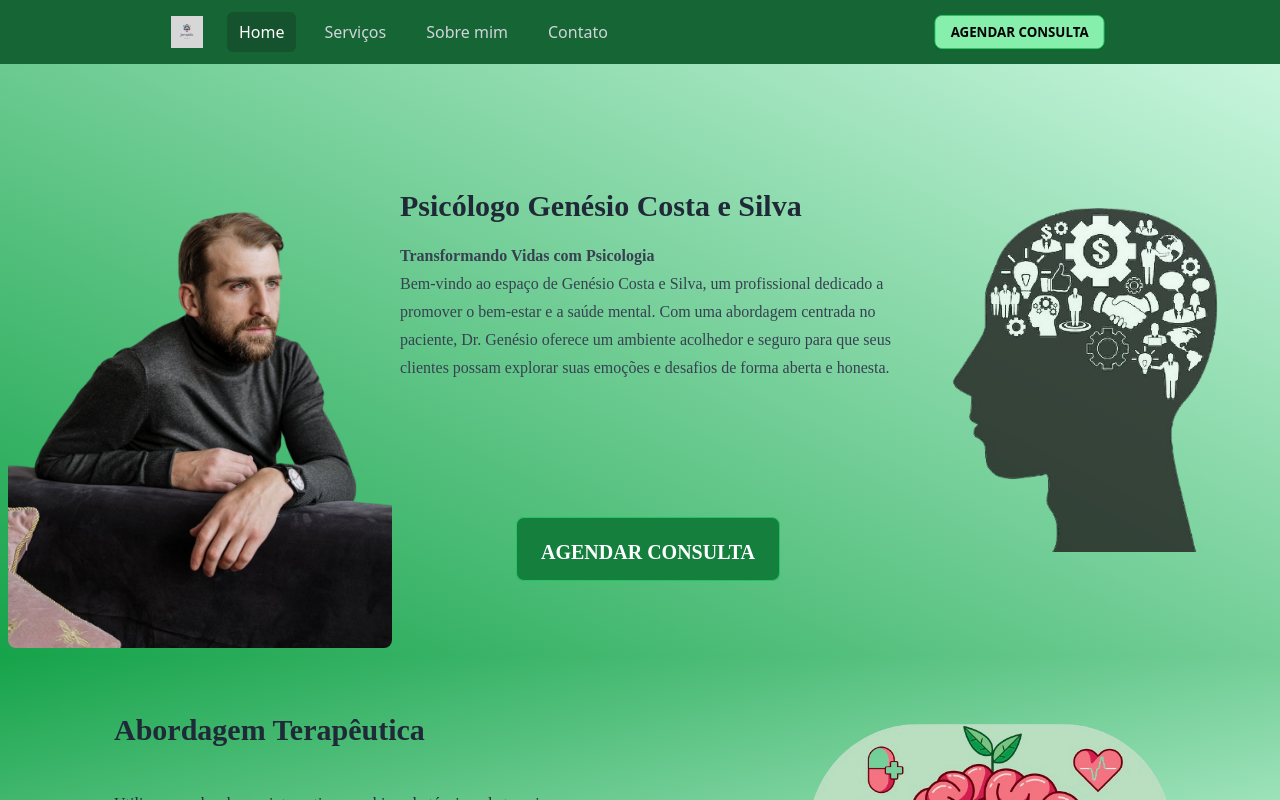
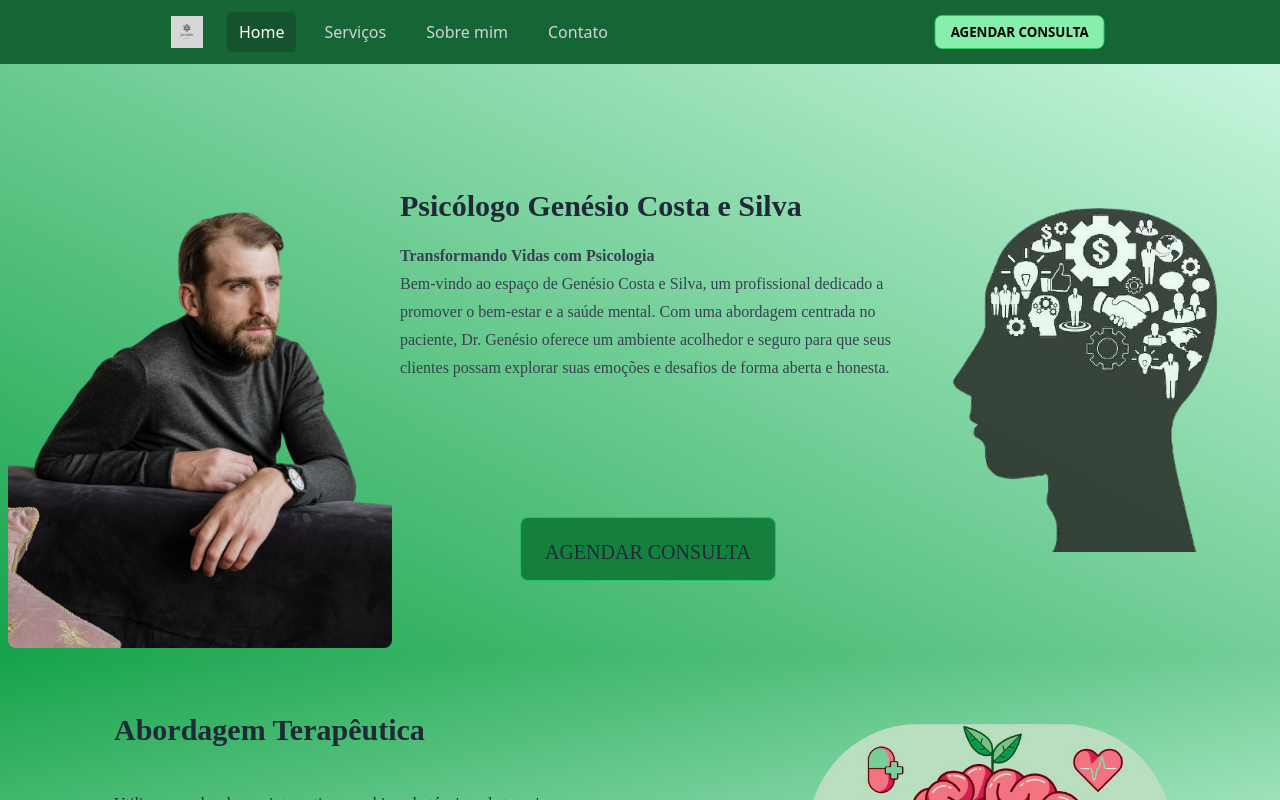
Before and after one commit to 8harrison/about-page-example, a Next.js app: page /second-example in a window 1280 px wide. Shown: the top 800 px of the page. Built offline with nearby package versions, Linux system fonts and the light colour scheme.

Commit message:
feat - inserção de redirecionamento para whatsapp
Signed-off-by: Harrison <monteiro4100@gmail.com>

```diff
--- a/src/app/second-example/components/TestContact.tsx
+++ b/src/app/second-example/components/TestContact.tsx
@@ -1,4 +1,10 @@
 import Image from "next/image";
+
+const message = "Gostaria de marcar uma consulta para terapia individual."
+    .split(" ")
+    .join("%20");
+
+const whatsappLink = `https://wa.me/554888123179?text=${message}`;
 
 export default function TestContact() {
     return (
@@ -40,7 +46,8 @@ export default function TestContact() {
                             />
                             <span>contact@business.com</span>
                         </p>
-                        <button className="btn self-center bg-green-300 active:bg-green-200 hover:bg-green-200 border-green-400 active:border-green-300 hover:border-green-300">
+                        <a href={whatsappLink} className="self-center">
+                            <button className="btn bg-green-300 active:bg-green-200 hover:bg-green-200 border-green-400 active:border-green-300 hover:border-green-300">
                                 <Image
                                     src="https://www.svgrepo.com/show/110197/whatsapp.svg"
                                     className="w-5 "
@@ -50,6 +57,7 @@ export default function TestContact() {
                                 />
                                 WhatsApp
                             </button>
+                        </a>
                     </div>
                 </div>
                 <form
--- a/src/app/second-example/components/TestHeader.tsx
+++ b/src/app/second-example/components/TestHeader.tsx
@@ -13,6 +13,9 @@ interface PropsSection {
     href: string;
     current: boolean;
 }
+const message = 'Gostaria de marcar uma consulta para terapia individual.'.split(' ').join('%20')
+
+const whatsappLink = `https://wa.me/554888123179?text=${message}`;
 
 let navigation = [
     { name: "Home", href: "#", current: true },
@@ -103,7 +106,7 @@ export default function Example() {
                                     type="button"
                                     className="btn rounded-lg bg-green-300 hover:bg-green-500 hover:border-green-600 text-black text-sm font-bold border-green-500 active:bg-green-500 h-2 min-h-9 leading-none"
                                 >
-                                    AGENDAR CONSULTA
+                                    <a href={whatsappLink}>AGENDAR CONSULTA</a>
                                 </button>
                             </div>
                         </div>
--- a/src/app/second-example/components/TestIntroduction.tsx
+++ b/src/app/second-example/components/TestIntroduction.tsx
@@ -1,7 +1,12 @@
 import Image from "next/image";
 
+const message = "Gostaria de marcar uma consulta para terapia individual."
+    .split(" ")
+    .join("%20");
+
+const whatsappLink = `https://wa.me/554888123179?text=${message}`;
+
 export default function Introduction() {
-
     return (
         <div className="flex flex-col items-center shadow-sm md:flex-row bg-gradient-to-tr from-green-600 to-emerald-100 md:justify-around pt-16 h-full">
             <Image
@@ -33,7 +38,9 @@ export default function Introduction() {
                         type="button"
                         className="btn rounded-lg bg-green-700 text-white p-6 h-16 text-xl font-bold hover:bg-green-500 hover:border-green-600 border-green-500 active:bg-green-500  leading-none"
                     >
-                        AGENDAR CONSULTA
+                        <a href={whatsappLink} className="no-underline">
+                            AGENDAR CONSULTA
+                        </a>
                     </button>
                 </div>
             </div>
```
Lines whose indentation alone changed are shown as unchanged.
